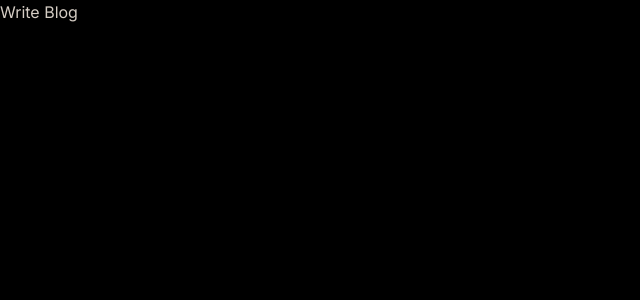
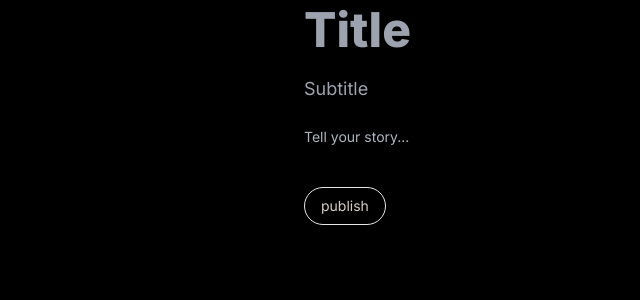
Before and after one commit to deewakar-k/inkwell, a React (Vite) app in the folder frontend/: page /write in a window 1280 px wide. Shown: the top 300 px of the page, without its empty margins (0-640 px from the left). Built offline with nearby package versions, Linux system fonts and the light colour scheme.

Commit message:
added rich text editor

```diff
--- a/frontend/src/components/MainBody.tsx
+++ b/frontend/src/components/MainBody.tsx
@@ -5,7 +5,7 @@ interface MainBodyProps {
 export const MainBody = ({ body }: MainBodyProps) => {
   return (
     <>
-      <h3 className="">{body}</h3>
+      <h3 className="font-['Inter']">{body}</h3>
     </>
   );
 };
--- a/frontend/src/components/Subheading.tsx
+++ b/frontend/src/components/Subheading.tsx
@@ -3,7 +3,7 @@ interface SubheadProps {
 }
 
 function Subheading({ label }: SubheadProps) {
-  return <h3 className="opacity-80">{label}</h3>;
+  return <h3 className="font-['Inter'] opacity-80">{label}</h3>;
 }
 
 export default Subheading;
--- /dev/null
+++ b/frontend/src/components/Titap.tsx
@@ -0,0 +1,146 @@
+// src/Tiptap.tsx
+import { useEditor, EditorContent, BubbleMenu } from "@tiptap/react";
+import StarterKit from "@tiptap/starter-kit";
+import Placeholder from "@tiptap/extension-placeholder";
+import { useState } from "react";
+import Button2 from "./Button2";
+import axios from "axios";
+import { BACKEND_URL } from "../config";
+import { useNavigate } from "react-router-dom";
+import { RiBold, RiDoubleQuotesL, RiH2, RiItalic } from "react-icons/ri";
+
+const Tiptap = () => {
+  const [title, setTitle] = useState("");
+  const [subTitle, setSubTitle] = useState("");
+  const navigate = useNavigate();
+
+  const editor = useEditor({
+    extensions: [
+      StarterKit,
+      Placeholder.configure({
+        placeholder: "Tell your story...",
+      }),
+    ],
+    content: "",
+    editorProps: {
+      attributes: {
+        class: "focus:outline-none",
+      },
+    },
+  });
+
+  return (
+    <>
+      <div>
+        <div>
+          <input
+            type="text"
+            placeholder="Title"
+            className="font-['Inter'] font-extrabold text-5xl bg-black focus:outline-none"
+            onChange={(e) => setTitle(e.target.value)}
+          />
+        </div>
+        <div className="mt-4 mb-6">
+          <input
+            type="text"
+            placeholder="Subtitle"
+            className="text-lg bg-black focus:outline-none font-['Inter']"
+            onChange={(e) => setSubTitle(e.target.value)}
+          />
+        </div>
+      </div>
+
+      {editor && (
+        <BubbleMenu
+          className="bubble-menu bg-black rounded-md pt-[2px] text-white"
+          tippyOptions={{ duration: 100 }}
+          editor={editor}
+        >
+          <button
+            onClick={() => editor.chain().focus().toggleBold().run()}
+            className={
+              editor.isActive("bold") ? "is-active text-green-200" : ""
+            }
+          >
+            <RiBold size={20} />
+          </button>
+          <span className="seperator"></span>
+          <button
+            onClick={() => editor.chain().focus().toggleItalic().run()}
+            className={
+              editor.isActive("italic") ? "is-active text-green-200" : ""
+            }
+          >
+            <RiItalic size={20} />
+          </button>
+          <span className="seperator"></span>
+          <button
+            onClick={() =>
+              editor.chain().focus().toggleHeading({ level: 1 }).run()
+            }
+            className={
+              editor.isActive("heading", { level: 2 })
+                ? "is-active text-green-200"
+                : ""
+            }
+          >
+            <RiH2 size={20} />
+          </button>
+          <span className="seperator"></span>
+          <button
+            onClick={() => editor.chain().focus().toggleBlockquote().run()}
+            className={editor.isActive("blockquote") ? "is-active" : ""}
+          >
+            <RiDoubleQuotesL size={20} />
+          </button>
+        </BubbleMenu>
+      )}
+
+      <EditorContent editor={editor} />
+
+      <div className="mt-10">
+        <Button2
+          label="publish"
+          onClick={async () => {
+            if (!editor) return;
+
+            const jsonContent = editor.getJSON();
+            const content = extractTextFromJSON(jsonContent);
+
+            console.log("Extracted Content:", content);
+            const res = await axios.post(
+              `${BACKEND_URL}/api/v1/blog`,
+              {
+                title,
+                subTitle,
+                content,
+              },
+              {
+                headers: {
+                  Authorization: localStorage.getItem("token"),
+                },
+              },
+            );
+            navigate(`/blog/${res.data.id}`);
+          }}
+        />
+      </div>
+    </>
+  );
+};
+
+const extractTextFromJSON = (json: any): string => {
+  const getTextFromNode = (node: any): string => {
+    if (node.type === "text") {
+      return node.text || "";
+    }
+    if (node.content && Array.isArray(node.content)) {
+      return node.content.map(getTextFromNode).join("");
+    }
+    return "";
+  };
+
+  return getTextFromNode(json).trim(); // Ensure no extra spaces or unwanted characters
+};
+
+export default Tiptap;
--- a/frontend/src/index.css
+++ b/frontend/src/index.css
@@ -20,3 +20,17 @@
     src: url("./assets/fonts/Inter.woff2");
   }
 }
+
+.tiptap p.is-editor-empty:first-child::before {
+  color: #adb5bd;
+  content: attr(data-placeholder);
+  float: left;
+  height: 0;
+  pointer-events: none;
+  font-size: 14px;
+}
+
+.tiptap p {
+  font-size: 14px;
+  line-height: 20px;
+}
--- a/frontend/src/pages/Blog.tsx
+++ b/frontend/src/pages/Blog.tsx
@@ -11,6 +11,10 @@ import { CommentInput } from "../components/CommentInput";
 const formatDate = (dateString: Date) => {
   const date = new Date(dateString);
   return date.toLocaleDateString("en-US", { month: "short", day: "numeric" });
+};
+
+const cleanContent = (content: string): string => {
+  return content.replace(/^"|"$/g, ""); // Remove leading and trailing quotes
 };
 
 export const Blog = () => {
@@ -38,7 +42,7 @@ export const Blog = () => {
             <Subheading label={blog.subTitle} />
           </div>
           <div className="mt-8 text-left text-sm">
-            <MainBody body={blog.content} />
+            <MainBody body={cleanContent(blog.content)} />
           </div>
           <div className="mt-14 border-b border-[#D5CDC4] border-opacity-20 pb-6">
             <MainDesc
--- a/frontend/src/pages/Blogs.tsx
+++ b/frontend/src/pages/Blogs.tsx
@@ -19,7 +19,7 @@ function Blogs() {
 
   return (
     <>
-      <div className="border-b pb-6">
+      <div className="border-b border-[#D5CDC4] pb-6">
         <Navbar />
       </div>
       <div className="flex flex-col items-center justify-center mt-6">
--- a/frontend/src/pages/Write.tsx
+++ b/frontend/src/pages/Write.tsx
@@ -1,7 +1,13 @@
+import Tiptap from "../components/Titap";
+
 export const Write = () => {
   return (
     <>
-      <div>Write Blog</div>
+      <div className="flex justify-center">
+        <div className="w-full max-w-2xl">
+          <Tiptap />
+        </div>
+      </div>
     </>
   );
 };
```
Also changed, not shown: frontend/package.json (+7 -0 lines), 1 other file (tests, documents, lock files or other folders).
